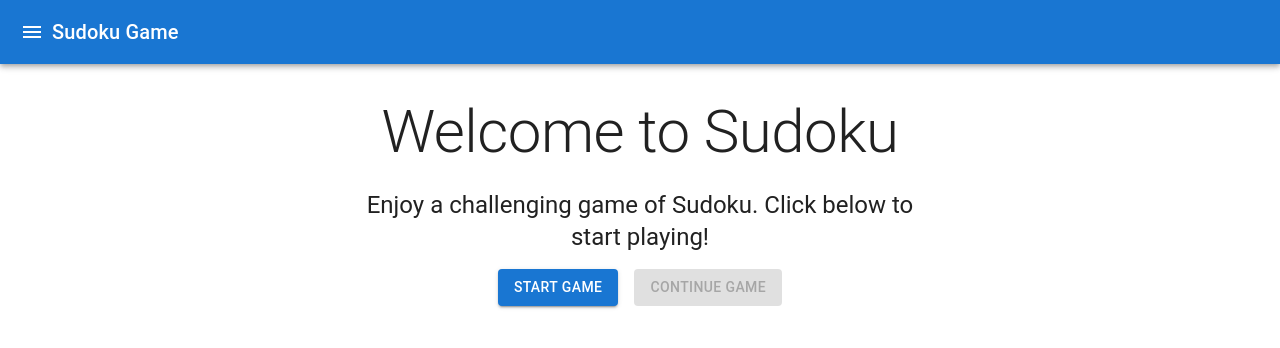
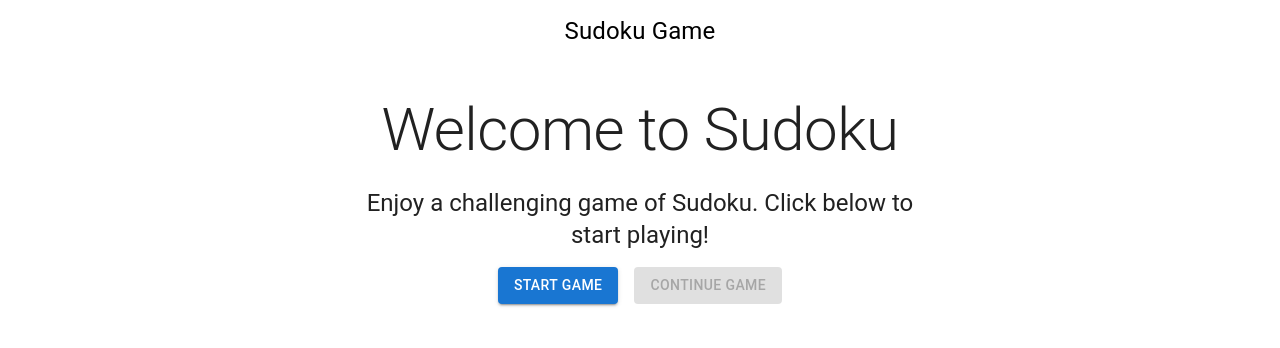
Before and after one commit to 1337fl0w/react-sudoku, a React (Vite) app: page / in a window 1280 px wide. Shown: the top 348 px of the page. Built offline with nearby package versions, Linux system fonts and the light colour scheme.

Commit message:
Migrated AppBar to Bootstrap

```diff
--- a/src/components/AppBar.tsx
+++ b/src/components/AppBar.tsx
@@ -1,74 +1,104 @@
 import { useState, useEffect } from "react";
-import {
-  AppBar,
-  Toolbar,
-  Typography,
-  IconButton,
-  Drawer,
-  List,
-  ListItem,
-  ListItemText,
-  ListItemButton,
-} from "@mui/material";
-import MenuIcon from "@mui/icons-material/Menu";
+import { Navbar, Nav, Container, Offcanvas } from "react-bootstrap";
 import { useNavigate } from "react-router-dom";
 import { isGameSaved } from "../utils/localStorage";
+import { useTheme } from "../theme/ThemeContext";
 
 const AppBarComponent = () => {
-  const [drawerOpen, setDrawerOpen] = useState(false);
+  const [show, setShow] = useState(false);
   const [gameSaved, setGameSaved] = useState(false);
   const navigate = useNavigate();
+  const { darkMode } = useTheme();
 
   useEffect(() => {
     setGameSaved(isGameSaved());
   }, [localStorage.getItem("sudoku-game-state")]);
 
-  const handleDrawerToggle = () => {
-    setDrawerOpen(!drawerOpen);
-  };
+  const handleClose = () => setShow(false);
+  const handleShow = () => setShow(true);
 
   const handleNavigation = (path: string) => {
     navigate(path);
-    setDrawerOpen(false);
+    handleClose();
   };
 
   return (
     <>
-      <AppBar position="static">
-        <Toolbar>
-          <IconButton
-            edge="start"
-            color="inherit"
-            aria-label="menu"
-            onClick={handleDrawerToggle}
+      <Navbar
+        bg="transparent"
+        expand={false}
+        style={{ backgroundColor: "transparent" }}
+      >
+        <Container
+          fluid
+          className="d-flex justify-content-center align-items-center"
+        >
+          <Navbar.Brand
+            className="mx-auto"
+            onClick={handleShow}
+            style={{
+              color: darkMode ? "white" : "black",
+              cursor: "pointer",
+              width: "100%",
+              textAlign: "center",
+              fontSize: "1.5rem",
+            }}
           >
-            <MenuIcon />
-          </IconButton>
-          <Typography variant="h6">Sudoku Game</Typography>
-        </Toolbar>
-      </AppBar>
-      <Drawer anchor="left" open={drawerOpen} onClose={handleDrawerToggle}>
-        <List>
-          <ListItem>
-            <ListItemButton onClick={() => handleNavigation("/")}>
-              <ListItemText primary="Home" />
-            </ListItemButton>
-          </ListItem>
-          <ListItem>
-            <ListItemButton
-              onClick={() => handleNavigation("/gameview")}
-              disabled={!gameSaved}
+            Sudoku Game
+          </Navbar.Brand>
+        </Container>
+        <Navbar.Offcanvas
+          id="offcanvasNavbar"
+          aria-labelledby="offcanvasNavbarLabel"
+          placement="start"
+          show={show}
+          onHide={handleClose}
+          style={{ textAlign: "center" }}
+        >
+          <Offcanvas.Header closeButton>
+            <Offcanvas.Title
+              id="offcanvasNavbarLabel"
+              style={{
+                width: "100%",
+                textAlign: "center",
+                fontSize: "1.5rem",
+              }}
             >
-              <ListItemText primary="Game View" />
-            </ListItemButton>
-          </ListItem>
-          <ListItem>
-            <ListItemButton onClick={() => handleNavigation("/settings")}>
-              <ListItemText primary="Settings" />
-            </ListItemButton>
-          </ListItem>
-        </List>
-      </Drawer>
+              Menu
+            </Offcanvas.Title>
+          </Offcanvas.Header>
+          <Offcanvas.Body
+            className="d-flex flex-column justify-content-start align-items-center"
+            style={{ paddingTop: "10rem" }}
+          >
+            <Nav className="flex-column">
+              <Nav.Link
+                onClick={() => handleNavigation("/")}
+                style={{ fontSize: "1.25rem", marginBottom: "1rem" }}
+              >
+                Home
+              </Nav.Link>
+              <Nav.Link
+                onClick={() => handleNavigation("/gameview")}
+                disabled={!gameSaved}
+                style={{
+                  fontSize: "1.25rem",
+                  marginBottom: "1rem",
+                  color: gameSaved ? "black" : "lightgrey",
+                }}
+              >
+                Continue Game
+              </Nav.Link>
+              <Nav.Link
+                onClick={() => handleNavigation("/settings")}
+                style={{ fontSize: "1.25rem", marginBottom: "1rem" }}
+              >
+                Settings
+              </Nav.Link>
+            </Nav>
+          </Offcanvas.Body>
+        </Navbar.Offcanvas>
+      </Navbar>
     </>
   );
 };
```
